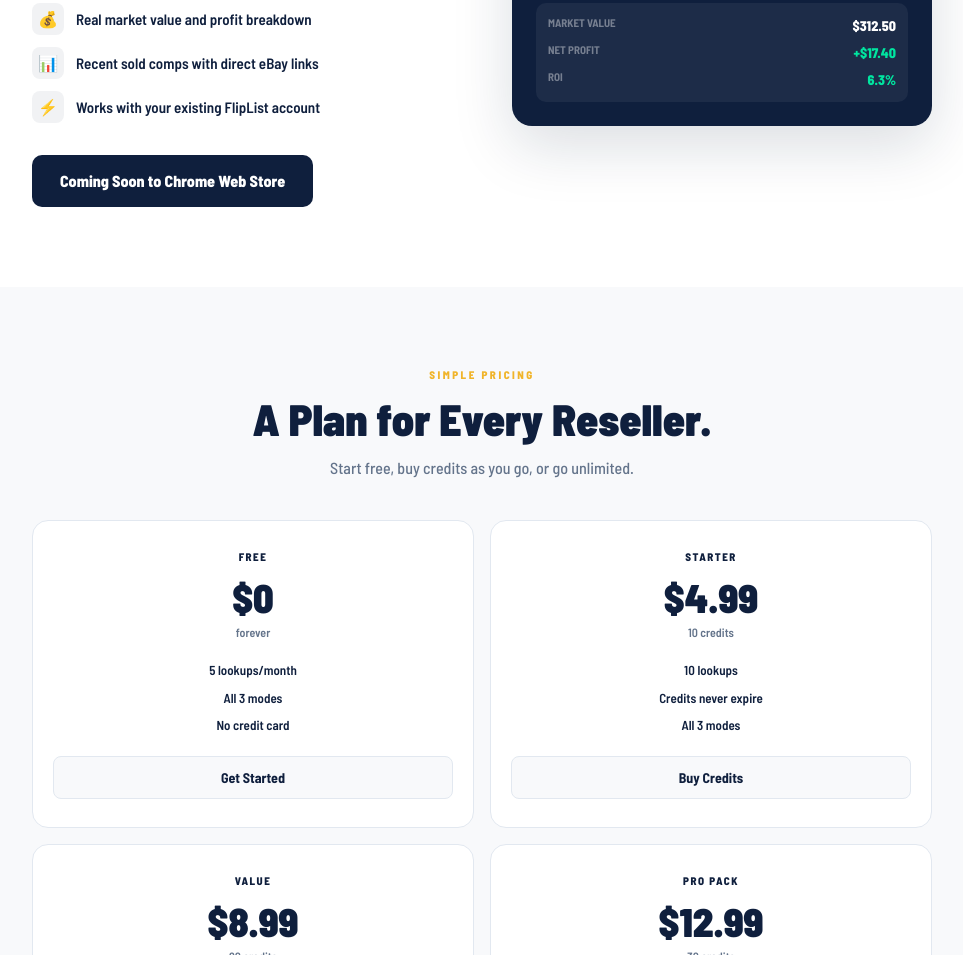
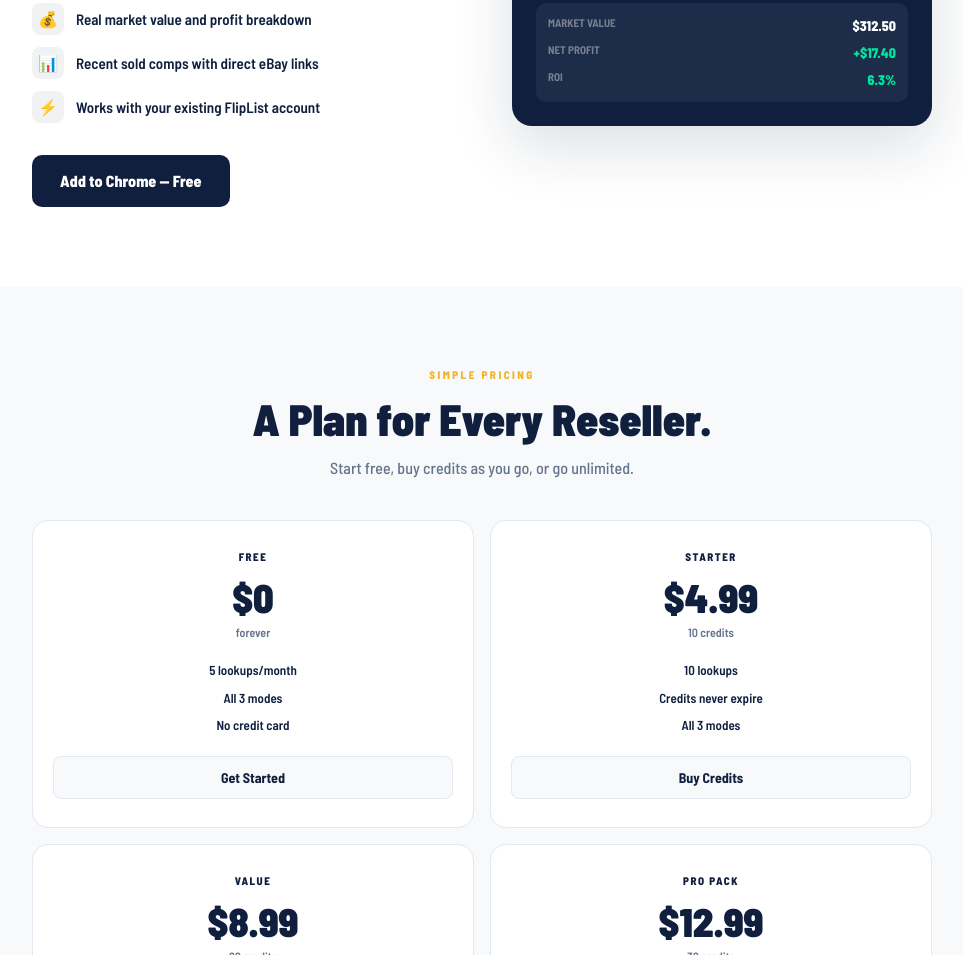
Before and after one commit to FlipListAi/fliplist-landing, a plain HTML site: page index.html in a window 1280 px wide. Shown: the part 2267-3222 px from the top of the page, without its empty margins (158-1121 px from the left). Drawn offline with Linux system fonts and the light colour scheme.

Commit message:
feat: Chrome Web Store live link

```diff
--- a/index.html
+++ b/index.html
@@ -472,7 +472,7 @@ footer {
           <div style="font-size:15px;font-weight:600;color:var(--navy);">Works with your existing FlipList account</div>
         </div>
       </div>
-      <a href="https://app.fliplist.ai" style="display:inline-block;background:var(--navy);color:#fff;border-radius:10px;font-family:'Barlow Semi Condensed',sans-serif;font-size:16px;font-weight:800;padding:14px 28px;text-decoration:none;">Coming Soon to Chrome Web Store</a>
+      <a href="https://chromewebstore.google.com/detail/fliplist-ai/dkhhjjhibaphdmhfaobpdmbmkigphjgc" style="display:inline-block;background:var(--navy);color:#fff;border-radius:10px;font-family:'Barlow Semi Condensed',sans-serif;font-size:16px;font-weight:800;padding:14px 28px;text-decoration:none;">Add to Chrome — Free</a>
     </div>
     <div style="background:var(--navy);border-radius:20px;padding:24px;box-shadow:0 20px 60px rgba(15,31,61,0.15);">
       <div style="background:rgba(255,255,255,0.06);border-radius:12px;padding:16px;margin-bottom:12px;">
```
